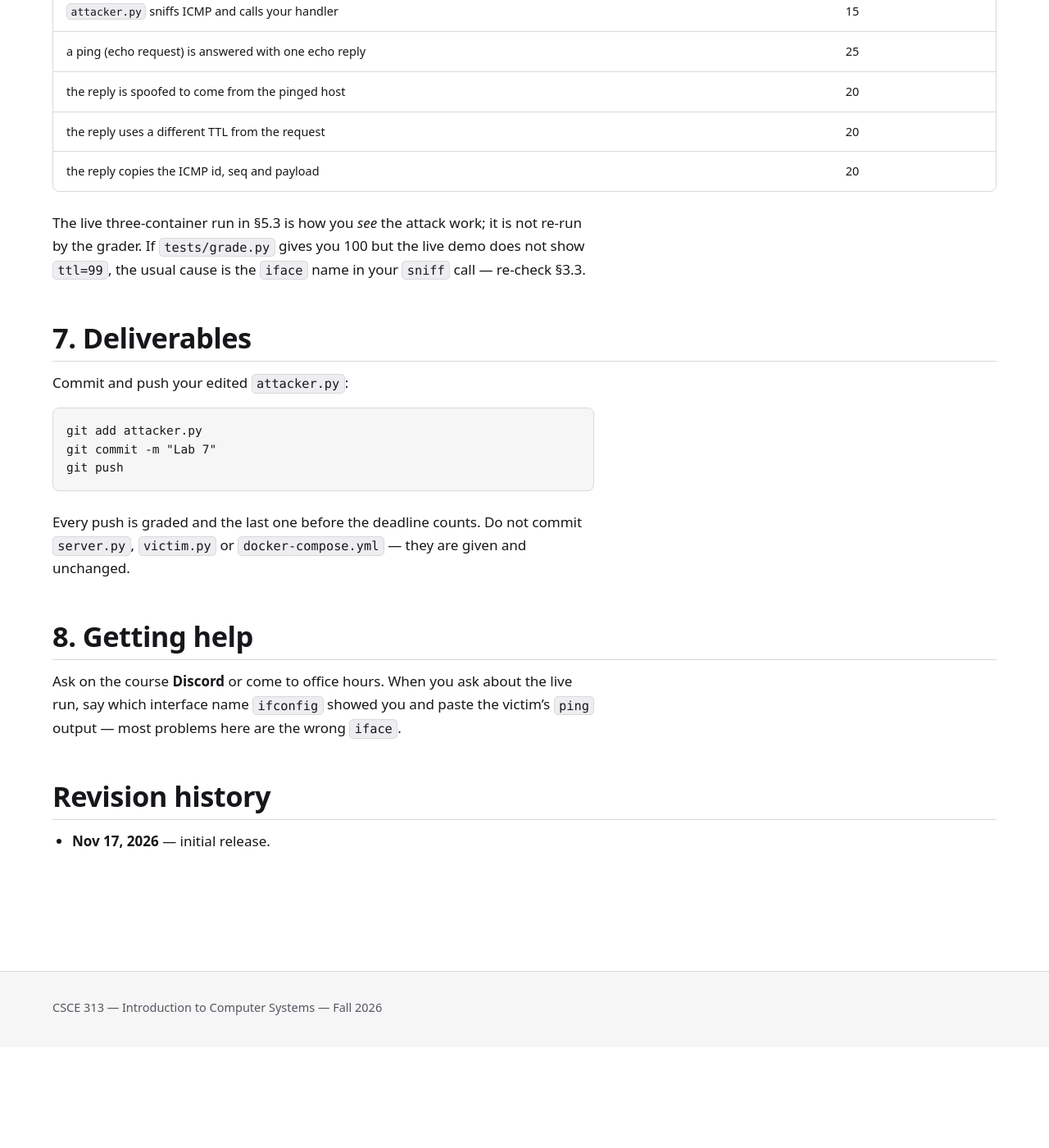
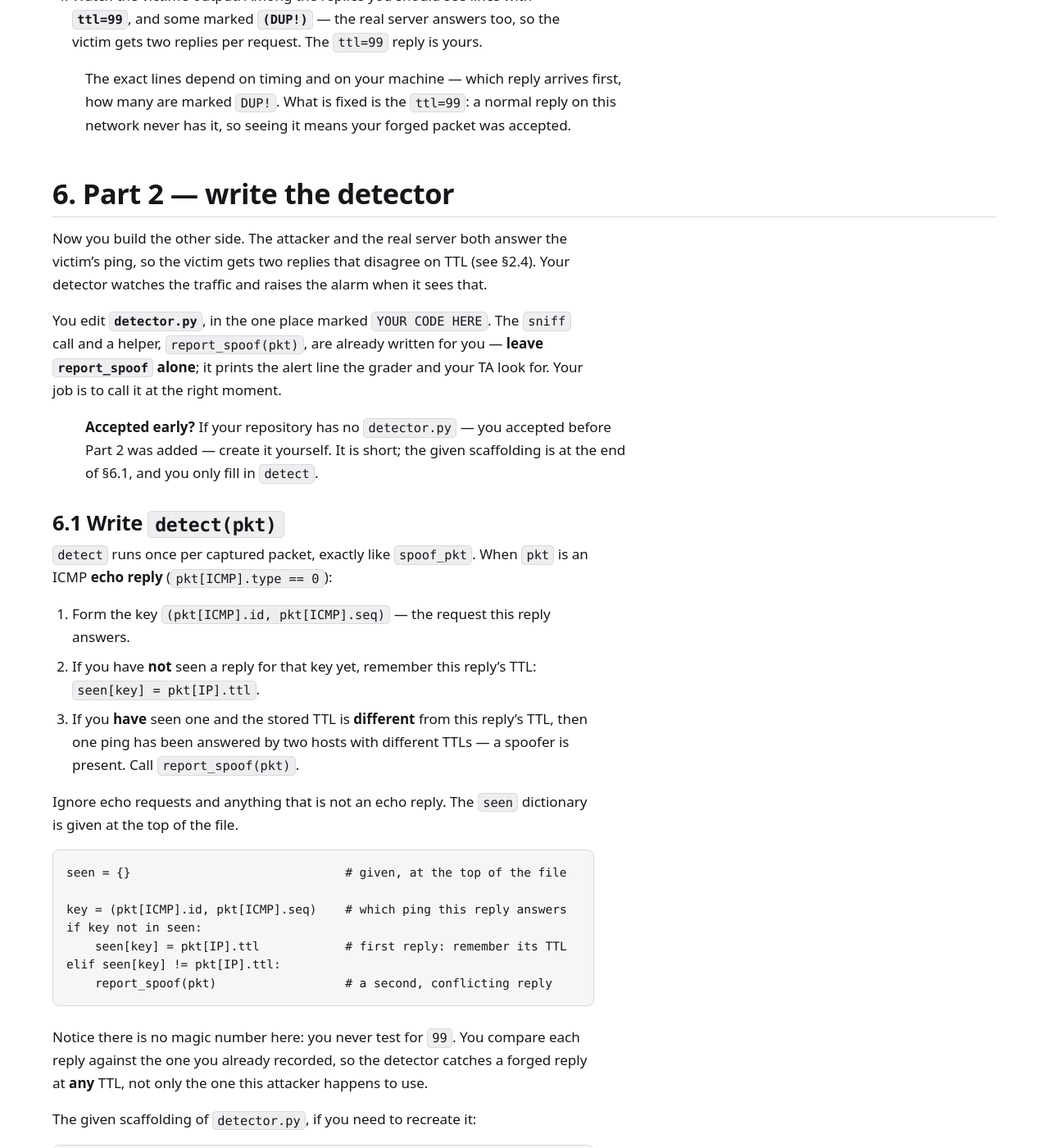
Before and after one commit to CSCE-313-FA26/CSCE-313-FA26.github.io, a Jekyll site: the page built from lab-7/index.md, in a window 1280 px wide and 1400 px high, scrolled down 6858 px. Shown: the whole window at 82% size. Built offline with Jekyll 4.4.1, drawn with Linux system fonts in a browser that asks for light colours; before the commit the page ends 8135 px from its top, so only the background shows below that; some of the changed text lies outside the part shown.

Commit message:
Lab 7: add Part 2 (the detector); rubric now 70/30

````diff
--- a/lab-7/index.md
+++ b/lab-7/index.md
@@ -10,7 +10,7 @@ released: "Tuesday, November 17, 2026, 9:00 AM CT"
 due: "Friday, December 4, 2026, 11:59 PM CT"
 released_short: "Tue Nov 17, 2026"
 due_short: "Fri Dec 4, 2026, 11:59 PM CT"
-description: "Use Scapy inside a small Docker network to sniff a victim's pings and forge ICMP echo replies that appear to come from the server it is talking to."
+description: "Use Scapy inside a small Docker network to sniff a victim's pings and forge ICMP echo replies from the server it is talking to - then build a detector that catches the forgery."
 ---
 
 <nav class="toc" aria-labelledby="toc-heading" markdown="1">
@@ -37,6 +37,8 @@ By the end of this lab you should be able to:
    it yourself with a reply the victim accepts.
 6. Run a small multi-container network with Docker Compose and find the
    interface that carries its traffic.
+7. Detect the attack from the traffic it produces: recognise that a single ping
+   answered by two replies with different TTLs is a forgery in progress.
 
 ## 2. Background
 
@@ -86,7 +88,24 @@ never have. The victim accepts it, and `ping` prints a reply with `ttl=99`.
 That odd TTL is your proof that the reply the victim "trusted" was written by
 the attacker, not the server.
 
-You will write the attacker.
+In **Part 1** you write the attacker. In **Part 2** you write a detector that
+catches it.
+
+### 2.4 Catching the forgery
+
+The attack leaves a trace. A real `ping` is answered by exactly one host, so each
+request gets **one** reply, and on this one-hop network every legitimate reply to
+the same host carries the **same TTL**. When the attacker joins in, the victim
+receives **two** replies to the same request — the server's real one and the
+forgery — and they **disagree on TTL** (the forged one is 99).
+
+No single host can tell on its own: the victim's kernel just sees two replies,
+and the server never sees the forgery at all. But a monitor that *remembers* each
+reply can. If a second reply answers a request it has already seen answered, and
+its TTL differs from the first, then two different hosts answered one ping — and
+one of them is lying. You cannot always say *which* from the TTL alone, but you
+can say with certainty that a spoofer is on the wire. That is what your detector
+reports.
 
 ## 3. Environment setup
 
@@ -158,8 +177,10 @@ what you pass to Scapy as `iface`.
   requests arrive. **Do not modify.**
 - `victim.py` — pings `10.9.0.5` ten times. **Do not modify.** (You can also
   just run `ping 10.9.0.5` by hand inside the victim.)
-- `attacker.py` — **the file you edit.** It imports Scapy and leaves two blanks
-  for you to fill.
+- `attacker.py` — **Part 1: the attacker you write.** It imports Scapy and
+  leaves two blanks for you to fill.
+- `detector.py` — **Part 2: the detector you write.** It imports Scapy and
+  leaves one blank for you to fill.
 
 ### 4.2 The Scapy you need
 
@@ -185,9 +206,10 @@ send(pkt, verbose=0)
 `store=False` tells it not to keep every packet in memory — you are reacting to
 them, not collecting them.
 
-## 5. To-do
+## 5. Part 1 — write the attacker
 
-You edit **only `attacker.py`**, in the two places marked `YOUR CODE HERE`.
+This lab has two parts. In **Part 1** you edit **`attacker.py`**, in the two
+places marked `YOUR CODE HERE`.
 
 ### 5.1 Write `spoof_pkt(pkt)`
 
@@ -228,13 +250,101 @@ At the bottom of the file, call `sniff` with:
 > reply on this network never has it, so seeing it means your forged packet was
 > accepted.
 
-## 6. Checking your work
+## 6. Part 2 — write the detector
 
-The autograder grades the one thing you write — your `spoof_pkt` handler — by
-importing `attacker.py` with Scapy's `sniff()` and `send()` replaced by stubs,
-then feeding your handler known ICMP packets and inspecting the replies it tries
-to send. **It needs neither Docker nor root**, so you can run it anywhere Python
-and Scapy are installed, including inside the attacker container:
+Now you build the other side. The attacker and the real server both answer the
+victim's ping, so the victim gets two replies that disagree on TTL (see §2.4).
+Your detector watches the traffic and raises the alarm when it sees that.
+
+You edit **`detector.py`**, in the one place marked `YOUR CODE HERE`. The `sniff`
+call and a helper, `report_spoof(pkt)`, are already written for you — **leave
+`report_spoof` alone**; it prints the alert line the grader and your TA look for.
+Your job is to call it at the right moment.
+
+> **Accepted early?** If your repository has no `detector.py` — you accepted
+> before Part 2 was added — create it yourself. It is short; the given
+> scaffolding is at the end of §6.1, and you only fill in `detect`.
+
+### 6.1 Write `detect(pkt)`
+
+`detect` runs once per captured packet, exactly like `spoof_pkt`. When `pkt` is
+an ICMP **echo reply** (`pkt[ICMP].type == 0`):
+
+1. Form the key `(pkt[ICMP].id, pkt[ICMP].seq)` — the request this reply answers.
+2. If you have **not** seen a reply for that key yet, remember this reply's TTL:
+   `seen[key] = pkt[IP].ttl`.
+3. If you **have** seen one and the stored TTL is **different** from this reply's
+   TTL, then one ping has been answered by two hosts with different TTLs — a
+   spoofer is present. Call `report_spoof(pkt)`.
+
+Ignore echo requests and anything that is not an echo reply. The `seen`
+dictionary is given at the top of the file.
+
+```python
+seen = {}                              # given, at the top of the file
+
+key = (pkt[ICMP].id, pkt[ICMP].seq)    # which ping this reply answers
+if key not in seen:
+    seen[key] = pkt[IP].ttl            # first reply: remember its TTL
+elif seen[key] != pkt[IP].ttl:
+    report_spoof(pkt)                  # a second, conflicting reply
+```
+
+Notice there is no magic number here: you never test for `99`. You compare each
+reply against the one you already recorded, so the detector catches a forged
+reply at **any** TTL, not only the one this attacker happens to use.
+
+The given scaffolding of `detector.py`, if you need to recreate it:
+
+```python
+#!/usr/bin/env python3
+from scapy.all import *
+from scapy.arch import get_if_list, get_if_addr
+
+seen = {}
+
+def report_spoof(pkt):
+    # GIVEN - do not modify.
+    print("[!] SPOOFED ECHO REPLY DETECTED  "
+          "id=%d seq=%d ttl=%d src=%s"
+          % (pkt[ICMP].id, pkt[ICMP].seq, pkt[IP].ttl, pkt[IP].src))
+
+def detect(pkt):
+    # YOUR CODE HERE  (see the three steps above)
+    pass
+
+def find_lab_iface(prefix="10.9.0."):
+    for i in get_if_list():
+        try:
+            if get_if_addr(i).startswith(prefix):
+                return i
+        except Exception:
+            pass
+    return None
+
+iface = find_lab_iface() or "br-<run ifconfig to find it>"
+sniff(iface=iface, filter="icmp", prn=detect, store=False, promisc=True)
+```
+
+### 6.2 Run it
+
+1. Start the network and run your attacker in one shell (as in §5.3).
+2. In another shell on the attacker, run the detector: `python3 detector.py`.
+3. Ping from the victim. For every forged reply, the detector prints a
+   **`SPOOFED ECHO REPLY DETECTED`** line naming the id, seq and TTL.
+
+> Which reply the detector flags — the forgery or the server's real one —
+> depends on which arrives first, because from the TTL alone it can tell only
+> that the *two disagree*, not which is honest. Flagging the conflict is the
+> point: it proves a reply the victim trusted was not written by the server.
+
+## 7. Checking your work
+
+The autograder grades the two handlers you write — `spoof_pkt` in `attacker.py`
+and `detect` in `detector.py` — by importing each one with Scapy's `sniff()` and
+`send()` replaced by stubs, then feeding your handler known ICMP packets and
+inspecting what it does. **It needs neither Docker nor root**, so you can run it
+anywhere Python and Scapy are installed, including inside the attacker container:
 
 ```
 python3 tests/grade.py
@@ -244,23 +354,28 @@ It reports, out of 100:
 
 | Check | Points |
 |---|---|
-| `attacker.py` sniffs ICMP and calls your handler | 15 |
-| a ping (echo request) is answered with one echo reply | 25 |
-| the reply is spoofed to come from the pinged host | 20 |
-| the reply uses a different TTL from the request | 20 |
-| the reply copies the ICMP id, seq and payload | 20 |
+| **Part 1 — the attacker** | **70** |
+| `attacker.py` sniffs ICMP and calls your handler | 10 |
+| a ping (echo request) is answered with one echo reply | 15 |
+| the reply is spoofed to come from the pinged host | 15 |
+| the reply uses a different TTL from the request | 15 |
+| the reply copies the ICMP id, seq and payload | 15 |
+| **Part 2 — the detector** | **30** |
+| `detector.py` watches replies and does not flag a real one | 10 |
+| a ping answered by two conflicting replies is flagged | 12 |
+| the detector generalises (any forged TTL, several pings) | 8 |
 
-The live three-container run in §5.3 is how you *see* the attack work; it is not
-re-run by the grader. If `tests/grade.py` gives you 100 but the live demo does
-not show `ttl=99`, the usual cause is the `iface` name in your `sniff` call —
-re-check §3.3.
+The live three-container run (§5.3 and §6.2) is how you *see* the attack and the
+detection work; it is not re-run by the grader. If `tests/grade.py` gives you
+100 but the live demo misbehaves, the usual cause is the `iface` name in your
+`sniff` call — re-check §3.3.
 
-## 7. Deliverables
+## 8. Deliverables
 
-Commit and push your edited `attacker.py`:
+Commit and push your edited `attacker.py` **and `detector.py`**:
 
 ```
-git add attacker.py
+git add attacker.py detector.py
 git commit -m "Lab 7"
 git push
 ```
@@ -268,7 +383,7 @@ git push
 Every push is graded and the last one before the deadline counts. Do not commit
 `server.py`, `victim.py` or `docker-compose.yml` — they are given and unchanged.
 
-## 8. Getting help
+## 9. Getting help
 
 Ask on the course **Discord** or come to office hours. When you ask about the
 live run, say which interface name `ifconfig` showed you and paste the victim's
@@ -276,4 +391,7 @@ live run, say which interface name `ifconfig` showed you and paste the victim's
 
 ## Revision history
 
+- **Nov 18, 2026** — added Part 2, the detector (`detector.py`); rubric is now
+  70 (attack) / 30 (detection). If you accepted on Nov 17, add `detector.py` to
+  your repository — see the note in §6.
 - **Nov 17, 2026** — initial release.
````
